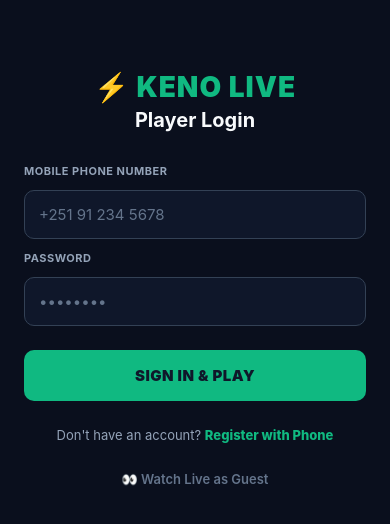
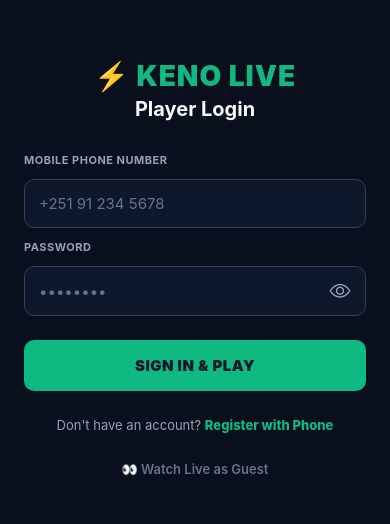
Before and after one commit to fseha-hagos/keno-game, a React Native app in the folder apps/mobile/: screen /Login in a window 390 px wide. Shown: the part 140-664 px from the top of the page. Built offline with nearby package versions, Linux system fonts and the light colour scheme; no server answers.

Commit message:
feat: add mobile authentication, game store, paytable, and core screen components

```diff
--- a/apps/mobile/src/components/PaytableSidebar.tsx
+++ b/apps/mobile/src/components/PaytableSidebar.tsx
@@ -15,7 +15,7 @@ export const PaytableSidebar = () => {
         <View style={styles.emptyBadge}>
           <Text style={styles.emptyBadgeText}>PAYTABLE</Text>
         </View>
-        <Text style={styles.emptyText}>Pick 1–10 numbers to view potential multipliers & payouts</Text>
+        <Text style={styles.emptyText}>Pick 1–5 numbers to view potential multipliers & payouts</Text>
       </View>
     );
   }
--- a/apps/mobile/src/screens/KenoGameScreen.tsx
+++ b/apps/mobile/src/screens/KenoGameScreen.tsx
@@ -23,7 +23,8 @@ export const KenoGameScreen = () => {
   const queryClient = useQueryClient();
   const navigation = useNavigation<any>();
   const { isAuthenticated } = useAuthStore();
-  const { betSlips, currency, isDrawing, drawnNumbers } = useGameStore();
+  const { betSlips, currency, isDrawing, drawnNumbers, resetSlips, addConfirmedTickets } =
+    useGameStore();
   const inDraw = isDrawing || drawnNumbers.length > 0;
 
   const [timeLeft, setTimeLeft] = useState<number>(40);
@@ -114,15 +115,24 @@ export const KenoGameScreen = () => {
     },
     onSuccess: (results) => {
       const count = results.length;
-      const totalStake = betSlips
-        .filter((s) => s.selectedNumbers.length > 0)
-        .reduce((sum, s) => sum + Number(s.stakeMinor) / 100, 0);
+      const totalStake = results.reduce(
+        (sum: number, r: any) => sum + Number(r.stakeMinor || 0) / 100,
+        0,
+      );
+
+      // Add backend-confirmed bets to user's tickets
+      addConfirmedTickets(results);
+
+      // Clear temporary chosen numbers from grid & slips so user can immediately pick more
+      resetSlips();
+
       Alert.alert(
-        count > 1 ? `${count} Bets Accepted` : 'Bet Accepted',
-        `${totalStake.toFixed(2)} ETB placed on ${count} slip${count > 1 ? 's' : ''} for Round #${round?.roundNumber}.`,
+        count > 1 ? `🎉 ${count} Bets Placed!` : '🎉 Bet Placed!',
+        `${totalStake.toFixed(2)} ETB deducted from balance for Round #${round?.roundNumber}.\nTemporary numbers are cleared so you can place more bets if you wish!`,
       );
       queryClient.invalidateQueries({ queryKey: ['walletBalance'] });
       queryClient.invalidateQueries({ queryKey: ['betHistory'] });
+      queryClient.invalidateQueries({ queryKey: ['recentBets'] });
     },
     onError: (err: any) => {
       Alert.alert(
--- a/apps/mobile/src/screens/LoginScreen.tsx
+++ b/apps/mobile/src/screens/LoginScreen.tsx
@@ -1,4 +1,4 @@
-import React, { useState } from 'react';
+import React, { useState, useEffect, useRef } from 'react';
 import {
   View,
   Text,
@@ -7,15 +7,47 @@ import {
   StyleSheet,
   ActivityIndicator,
   Alert,
+  ScrollView,
+  Platform,
+  TouchableWithoutFeedback,
+  Keyboard,
 } from 'react-native';
+import { SafeAreaView } from 'react-native-safe-area-context';
+import { Ionicons } from '@expo/vector-icons';
 import { useAuthStore } from '../store/useAuthStore';
 import { apiClient } from '../api/client';
 
 export const LoginScreen = ({ navigation }: { navigation?: any }) => {
   const [phone, setPhone] = useState('');
   const [password, setPassword] = useState('');
+  const [showPassword, setShowPassword] = useState(false);
   const [isLoading, setIsLoading] = useState(false);
+  const [keyboardHeight, setKeyboardHeight] = useState(0);
+  const scrollViewRef = useRef<ScrollView>(null);
   const { setAuth } = useAuthStore();
+
+  const scrollToOffset = (offset: number) => {
+    setTimeout(() => {
+      scrollViewRef.current?.scrollTo({ y: offset, animated: true });
+    }, 120);
+  };
+
+  useEffect(() => {
+    const showEvent = Platform.OS === 'ios' ? 'keyboardWillShow' : 'keyboardDidShow';
+    const hideEvent = Platform.OS === 'ios' ? 'keyboardWillHide' : 'keyboardDidHide';
+
+    const showSub = Keyboard.addListener(showEvent, (e) => {
+      setKeyboardHeight(e.endCoordinates.height);
+    });
+    const hideSub = Keyboard.addListener(hideEvent, () => {
+      setKeyboardHeight(0);
+    });
+
+    return () => {
+      showSub.remove();
+      hideSub.remove();
+    };
+  }, []);
 
   const handleLogin = async () => {
     if (!phone.trim() || !password) {
@@ -32,6 +64,15 @@ export const LoginScreen = ({ navigation }: { navigation?: any }) => {
 
       const { user, tokens } = res.data;
       await setAuth(user, tokens.accessToken, tokens.refreshToken);
+
+      if (Platform.OS === 'web') {
+        if (navigation?.canGoBack()) {
+          navigation.goBack();
+        } else {
+          navigation?.navigate('Main');
+        }
+        return;
+      }
 
       Alert.alert(
         '👋 Welcome Back!',
@@ -62,7 +103,21 @@ export const LoginScreen = ({ navigation }: { navigation?: any }) => {
   };
 
   return (
-    <View style={styles.container}>
+    <SafeAreaView style={styles.container} edges={['top', 'bottom', 'left', 'right']}>
+      <ScrollView
+        ref={scrollViewRef}
+        contentContainerStyle={[
+          styles.scrollContent,
+          {
+            justifyContent: keyboardHeight > 0 ? 'flex-start' : 'center',
+            paddingBottom: keyboardHeight > 0 ? keyboardHeight + 80 : 36,
+          },
+        ]}
+        keyboardShouldPersistTaps="handled"
+        keyboardDismissMode="on-drag"
+        showsVerticalScrollIndicator={false}
+        bounces={false}
+      >
         <Text style={styles.logo}>⚡ KENO LIVE</Text>
         <Text style={styles.title}>Player Login</Text>
 
@@ -76,17 +131,35 @@ export const LoginScreen = ({ navigation }: { navigation?: any }) => {
             onChangeText={setPhone}
             autoCapitalize="none"
             keyboardType="phone-pad"
+            onFocus={() => scrollToOffset(0)}
           />
 
           <Text style={styles.label}>PASSWORD</Text>
+          <View style={styles.passwordContainer}>
             <TextInput
-          style={styles.input}
+              style={styles.passwordInput}
               placeholder="••••••••"
               placeholderTextColor="#64748B"
               value={password}
               onChangeText={setPassword}
-          secureTextEntry
+              secureTextEntry={!showPassword}
+              autoCapitalize="none"
+              onFocus={() => scrollToOffset(100)}
             />
+            <TouchableOpacity
+              onPress={() => setShowPassword((prev) => !prev)}
+              style={styles.eyeButton}
+              hitSlop={{ top: 12, bottom: 12, left: 12, right: 12 }}
+              activeOpacity={0.7}
+              accessibilityLabel={showPassword ? 'Hide password' : 'Show password'}
+            >
+              <Ionicons
+                name={showPassword ? 'eye-off-outline' : 'eye-outline'}
+                size={22}
+                color="#94A3B8"
+              />
+            </TouchableOpacity>
+          </View>
 
           <TouchableOpacity
             onPress={handleLogin}
@@ -122,7 +195,8 @@ export const LoginScreen = ({ navigation }: { navigation?: any }) => {
             <Text style={styles.guestText}>👀 Watch Live as Guest</Text>
           </TouchableOpacity>
         </View>
-    </View>
+      </ScrollView>
+    </SafeAreaView>
   );
 };
 
@@ -130,8 +204,11 @@ const styles = StyleSheet.create({
   container: {
     flex: 1,
     backgroundColor: '#0A0F1D',
-    justifyContent: 'center',
-    padding: 24,
+  },
+  scrollContent: {
+    flexGrow: 1,
+    paddingHorizontal: 24,
+    paddingTop: 16,
   },
   logo: {
     color: '#10B981',
@@ -165,6 +242,26 @@ const styles = StyleSheet.create({
     padding: 14,
     color: '#F8FAFC',
     fontSize: 15,
+  },
+  passwordContainer: {
+    flexDirection: 'row',
+    alignItems: 'center',
+    backgroundColor: '#0F172A',
+    borderWidth: 1,
+    borderColor: '#334155',
+    borderRadius: 10,
+  },
+  passwordInput: {
+    flex: 1,
+    padding: 14,
+    color: '#F8FAFC',
+    fontSize: 15,
+  },
+  eyeButton: {
+    paddingHorizontal: 14,
+    paddingVertical: 12,
+    justifyContent: 'center',
+    alignItems: 'center',
   },
   button: {
     backgroundColor: '#10B981',
```
Lines whose indentation alone changed are shown as unchanged.
